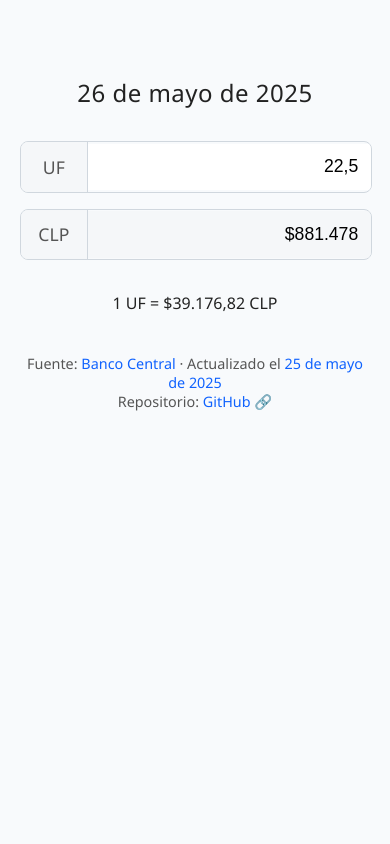
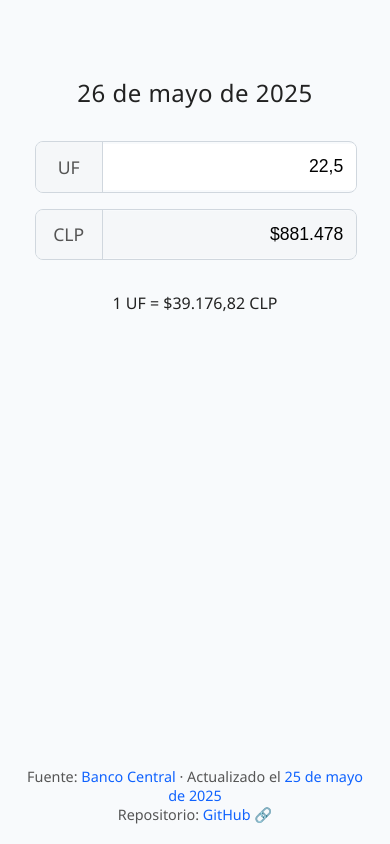
Before and after one commit to diegocaro/uf, a plain HTML site: page docs/index.html in a window 390 px wide. Drawn offline with Linux system fonts and the light colour scheme.

Commit message:
Refactor layout and styling for improved mobile responsiveness and footer positioning

```diff
--- a/docs/index.html
+++ b/docs/index.html
@@ -5,14 +5,27 @@
   <meta name="viewport" content="width=device-width, initial-scale=1.0" />
   <title>Valor UF Hoy</title>
   <style>
+    html, body {
+      height: 100%;
+      margin: 0;
+      padding: 0;
+    }
+
     body {
       font-family: 'Segoe UI', Arial, sans-serif;
+      display: flex;
+      flex-direction: column;
+      min-height: 100vh;
+      background: #f8fafc;
+      color: #222;
+    }
+
+    main {
+      flex: 1;
       max-width: 600px;
-      margin: 40px auto;
+      margin: 40px auto 0;
       padding: 20px;
       text-align: center;
-      background: #f8fafc;
-      color: #222;
     }
 
     .uf-footer {
@@ -77,9 +90,12 @@
     }
 
     footer {
-      margin-top: 40px;
+      margin-top: auto;
+      padding: 20px;
       font-size: 0.9rem;
       color: #555;
+      text-align: center;
+      flex-shrink: 0;
     }
 
     footer a {
@@ -110,6 +126,7 @@
   </style>
 </head>
 <body>
+  <main>
     <h1></h1>
 
     <div class="conversion-container">
@@ -126,6 +143,7 @@
     </div>
 
     <div class="uf-footer" id="valorUF"></div>
+  </main>
 
   <footer>
     Fuente: <a href="" id="sourceLink" target="_blank">Banco Central</a> · Actualizado el <a href="data/uf.json" download="uf.json" title="Descargar datos en formato JSON" id="dataExtractedText"></a><br>
```
Lines whose indentation alone changed are shown as unchanged.
